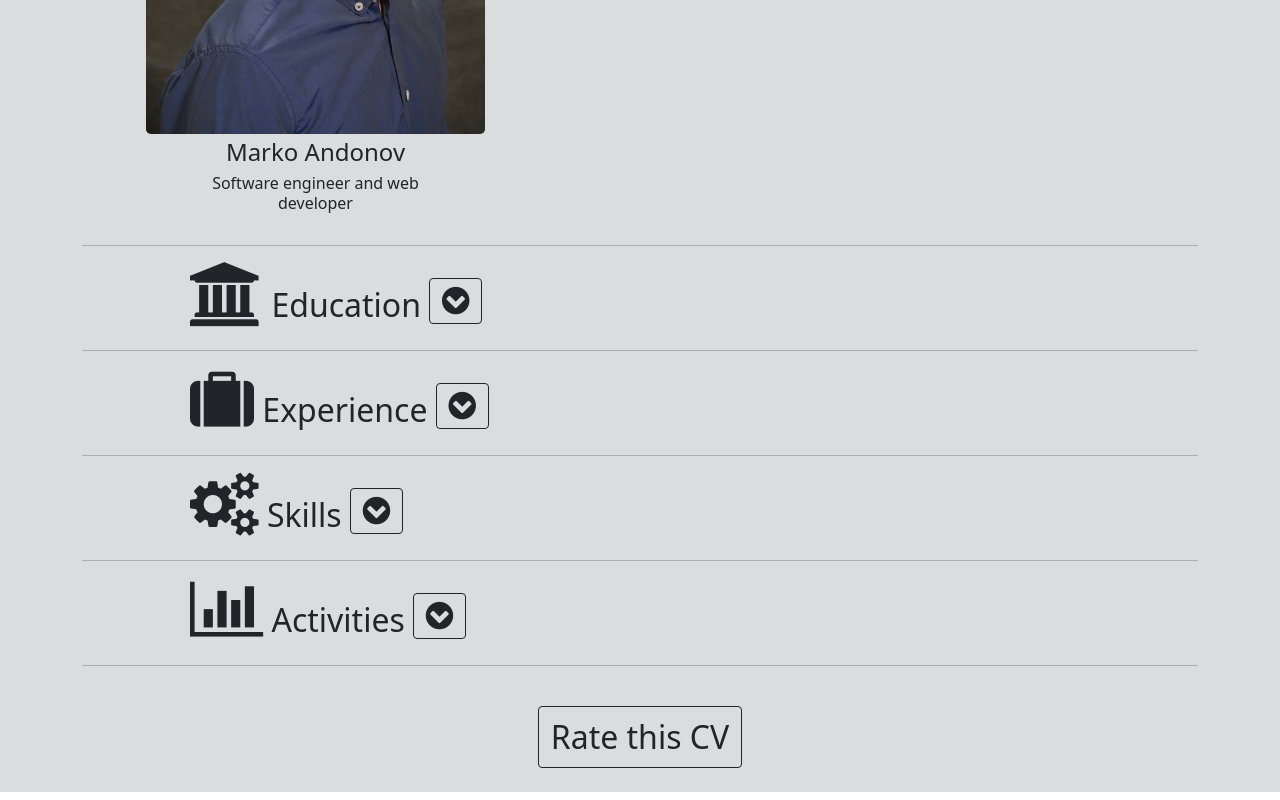
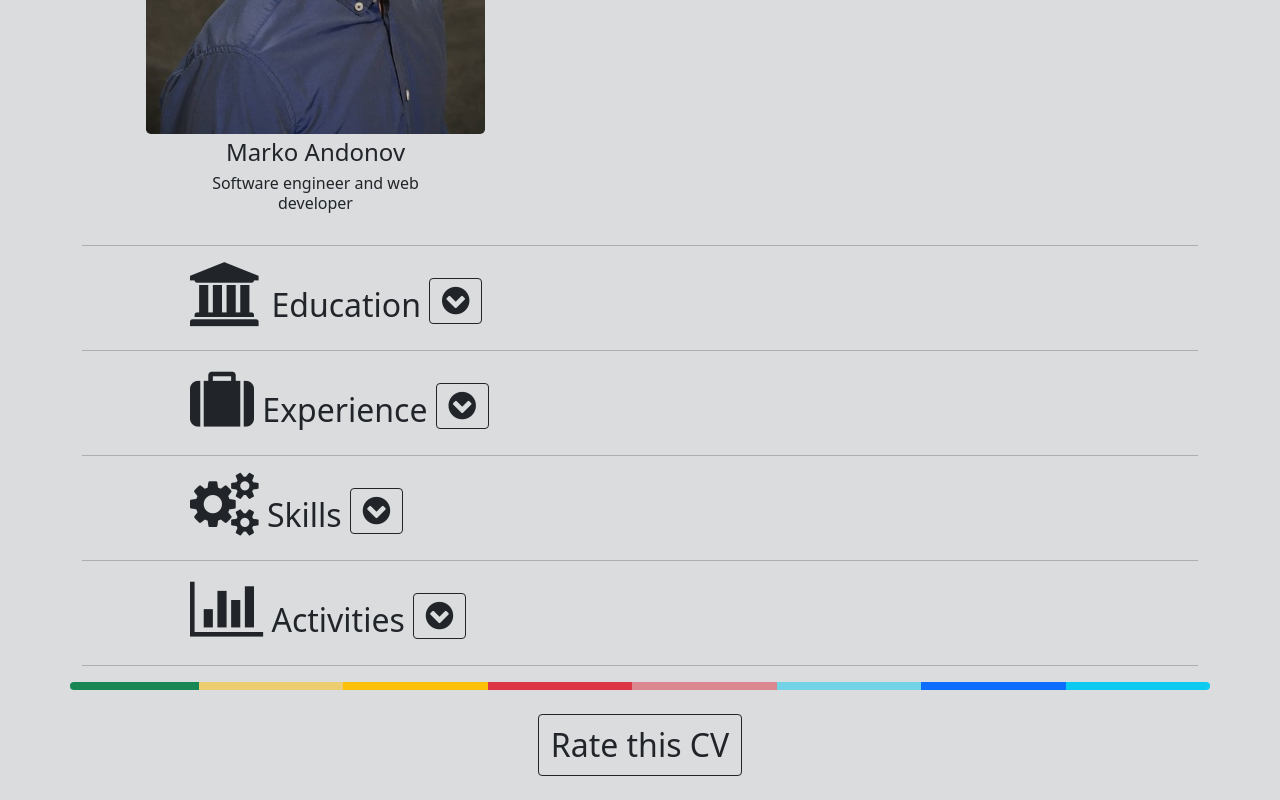
Before and after one commit to Andonov65/portfolio, a Vue app: page / in a window 1280 px wide. Shown: the part 319-1119 px from the top of the page. Built offline with nearby package versions, Linux system fonts and the light colour scheme.

Commit message:
design update

```diff
--- a/src/components/GeneralInfo.vue
+++ b/src/components/GeneralInfo.vue
@@ -1,6 +1,7 @@
 <template>
     <section>
         <div class="row">
+
             <div class="col-md-5 col-xs-12 m-2 d-flex flex-column align-items-center">
                 <img class="rounded-3 mb-1 w-75 h-100"
                      src="../assets/img/marko-andonov-slika.jpg"
@@ -9,6 +10,7 @@
                 <h6 class="w-50 text-center" >Software engineer and web developer</h6>
 
             </div>
+
             <div class="col-md-5 col-xs-12 d-flex justify-content-end mt-5">
                 <div class="text-end">
                     <h4><i class="fa fa-id-card" aria-hidden="true"></i>  Contact Info:</h4>
--- a/src/views/HomeView.vue
+++ b/src/views/HomeView.vue
@@ -16,6 +16,16 @@
         <hr/>
       </div>
 
+      <div class="row">
+        <div class="col rounded-start bg-success p-1"></div>
+        <div class="col bg-warning bg-opacity-50"></div>
+        <div class="col bg-warning"></div>
+        <div class="col bg-danger"></div>
+        <div class="col bg-danger bg-opacity-50"></div>
+        <div class="col bg-info bg-opacity-50"></div>
+        <div class="col bg-primary"></div>
+        <div class="col rounded-end bg-info"></div>
+      </div>
 
       <div id="buttonRate" class="row">
         <div class="d-flex flex-row justify-content-center mt-4 mb-4">
```
